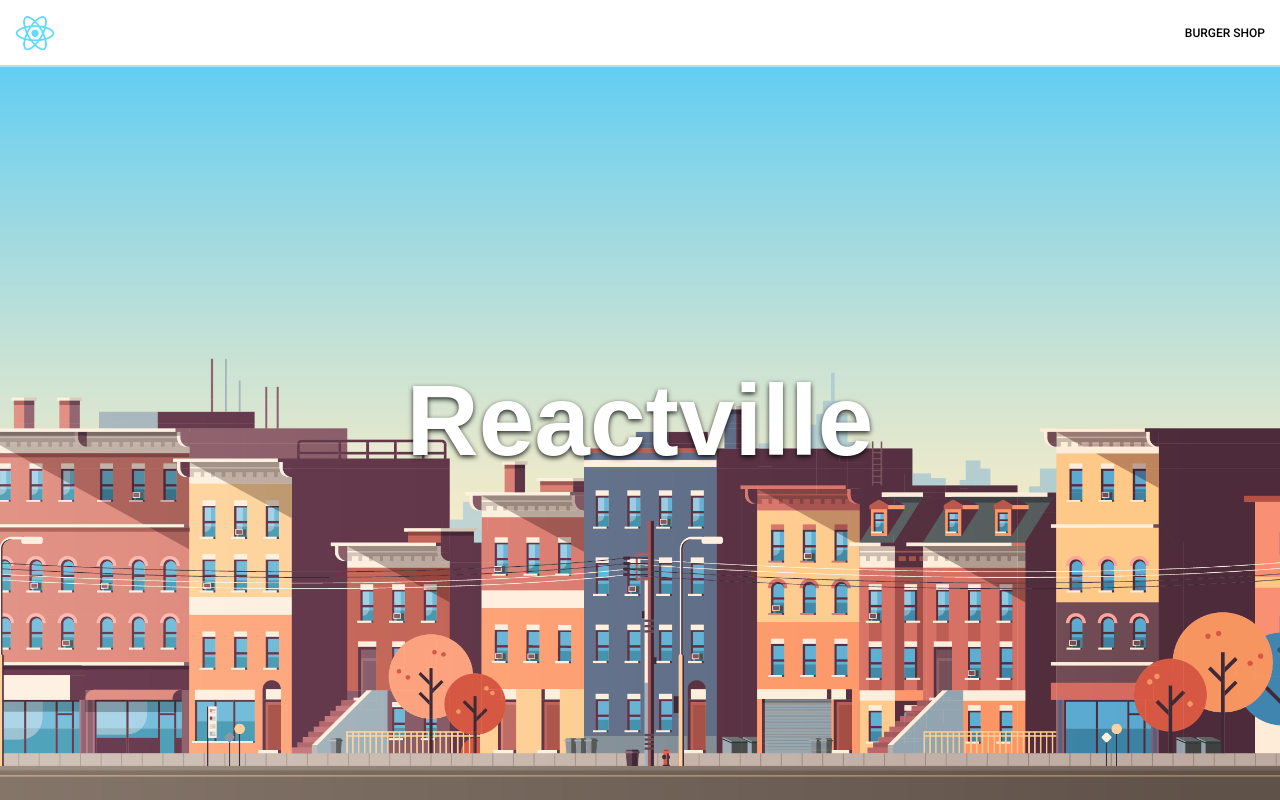
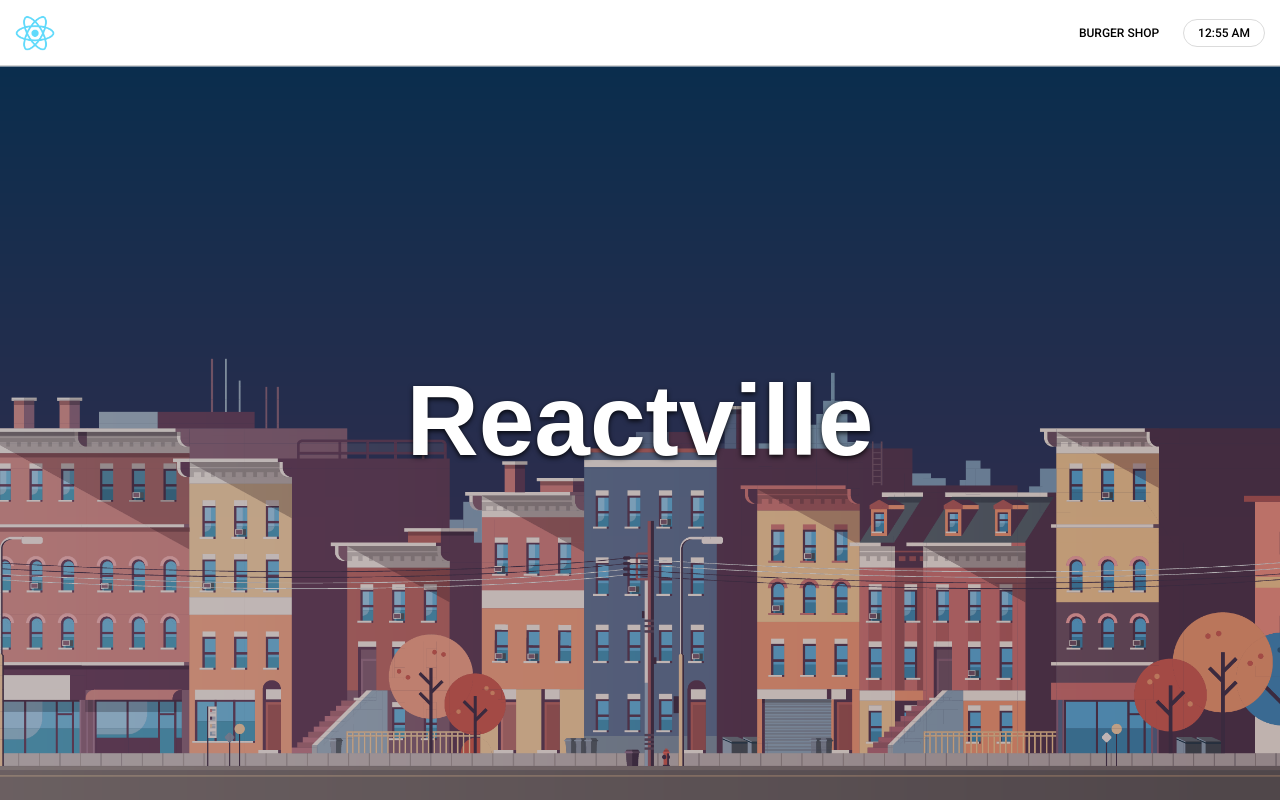
Before and after one commit to Cazier92/reactville, a React (Create React App) app: page / in a window 1280 px wide. Built offline with nearby package versions, Linux system fonts and the light colour scheme; a web font is replaced by a local one.

Commit message:
modify landing page to display a day background during the day, night background during the night

```diff
--- a/src/App.jsx
+++ b/src/App.jsx
@@ -2,6 +2,7 @@ import { Route, Routes } from 'react-router-dom'
 import React from 'react'
 import './styles/App.css'
 import Nav from './Components/Nav/Nav'
+import { useState } from 'react'
 
 
 // Components
@@ -9,12 +10,13 @@ import Landing from './Components/Landing/Landing'
 import BurgerShop from './Components/BurgerShop/BurgerShop'
 
 const App = () => {
+  const [daytime, setDaytime] = useState(true)
   return (
     <>
-    <Nav />
+    <Nav setDaytime={setDaytime}/>
     <main>
       <Routes>
-        <Route path='/' element={<Landing />}/>
+        <Route path='/' element={<Landing daytime={daytime}/>}/>
         <Route path='/burgers' element={<BurgerShop />}/>
       </Routes>
     </main>
--- a/src/Components/Landing/Landing.jsx
+++ b/src/Components/Landing/Landing.jsx
@@ -2,9 +2,9 @@
 import Day from '../../assets/Day.png'
 import Night from '../../assets/Night.png'
 
-const Landing = () => {
+const Landing = ({daytime}) => {
   return (
-    <div className="landing" style={{ backgroundImage: `url(${Day})` }}>
+    <div className="landing" style={{ backgroundImage: `url(${daytime ? Day : Night})` }}>
       <h1 id="splash-logo">Reactville</h1>
     </div>
   )
--- a/src/Components/Nav/Clock.jsx
+++ b/src/Components/Nav/Clock.jsx
@@ -1,8 +1,21 @@
+import { useState, useEffect } from "react"
+import { getMinutes } from "../../modules/functions"
 
-const Clock = () => {
+const Clock = ({setDaytime}) => {
+  const [date, setDate] = useState(new Date())
+  const time = date.toLocaleTimeString([], {hour: 'numeric', minute: 'numeric'})
+  const currentTime = getMinutes(time)
+  useEffect(() => {
+    setInterval(() => setDate(new Date()), 60000)
+    if ((currentTime > 420) && (currentTime < 1020)) {
+      setDaytime(true)
+    } else {
+      setDaytime(false)
+    }
+  }, [setDaytime, currentTime])
   return (
     <p className="display-items">
-      5:00 PM
+      {time}
     </p>
   )
 }
--- a/src/Components/Nav/Nav.jsx
+++ b/src/Components/Nav/Nav.jsx
@@ -1,12 +1,14 @@
 // Components & Assets
 import Logo from '../../assets/react-logo.png'
 import { NavLink } from 'react-router-dom'
+import Clock from './Clock'
 
-const Nav = () => {
+const Nav = ({setDaytime}) => {
   return (
     <nav className="navigation-bar">
       <NavLink to='/' id='logo'><img src={Logo} alt="" /></NavLink>
       <NavLink to='/burgers'>BURGER SHOP</NavLink>
+      <Clock setDaytime={setDaytime}/>
     </nav>
   )
 }
```
